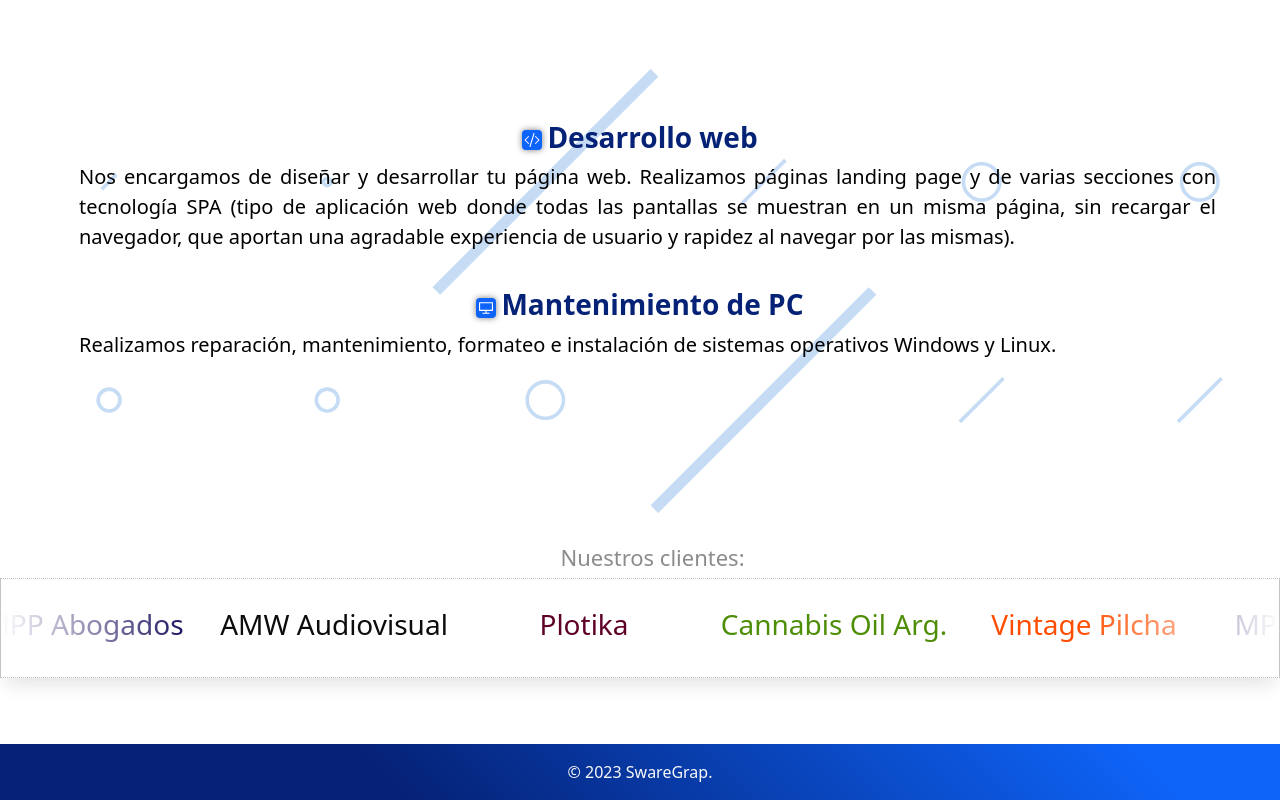
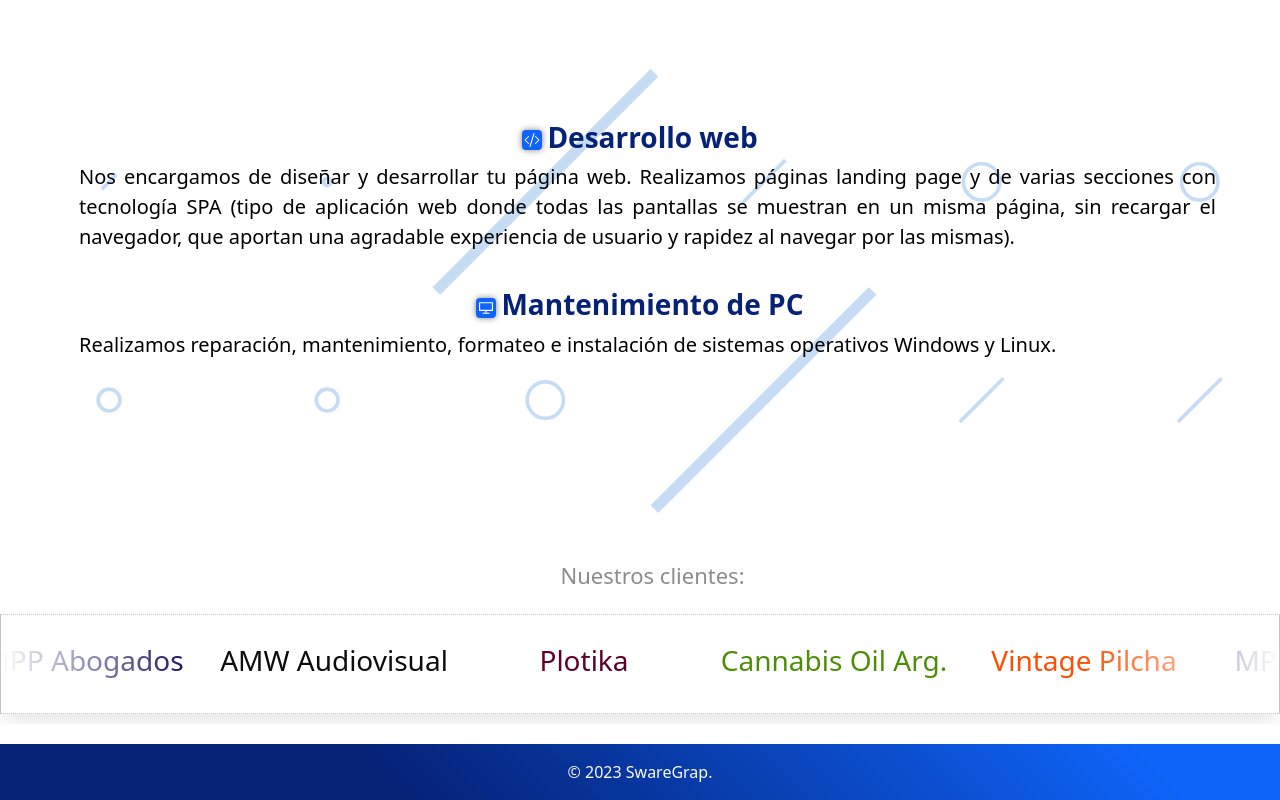
Before and after one commit to GuidoSantiagoReta/Swaregrap-reactrouterv6, a React (Create React App) app: page / in a window 1280 px wide. Shown: the part 1236-2036 px from the top of the page. Built offline with nearby package versions, Linux system fonts and the light colour scheme.

Commit message:
General-modifications-29

```diff
--- a/src/components/slider/Slider.css
+++ b/src/components/slider/Slider.css
@@ -92,6 +92,7 @@
 .h4-container {
   display: flex;
   justify-content: center;
+  padding: 18px;
 }
 
 .logo-slider-title {
```
